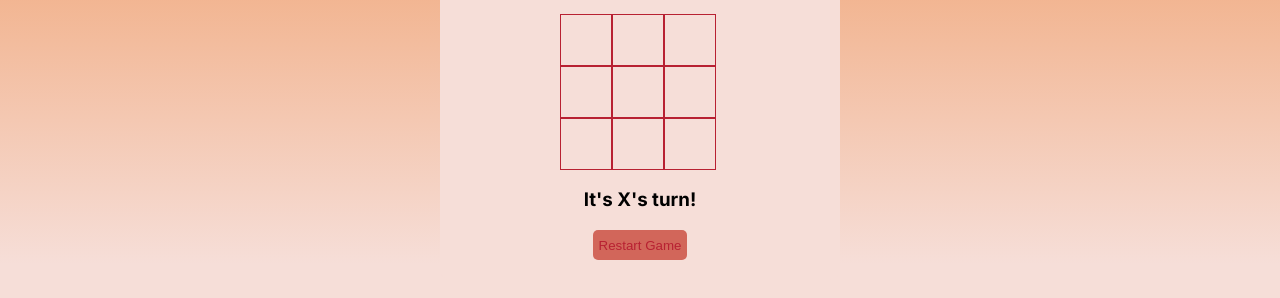
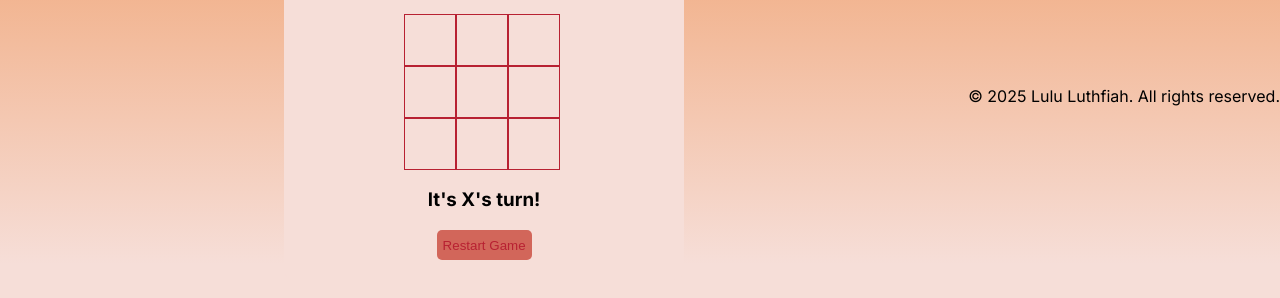
Before and after one commit to lulultfh/HO1_FE_LuluLuthfiah, a plain HTML site: page index.html in a window 1280 px wide. Shown: the part 304-602 px from the top of the page. Drawn offline with Linux system fonts and the light colour scheme.

Commit message:
feat: add footer

```diff
--- a/index.html
+++ b/index.html
@@ -23,6 +23,9 @@
       <h3 class="game-status"></h3>
       <button class="game-restart">Restart Game</button>
     </main>
+    <footer>
+         <p>&copy; 2025 Lulu Luthfiah. All rights reserved.</p>
+    </footer>
     <script src="js/main.js"></script>
   </body>
 </html>
```
